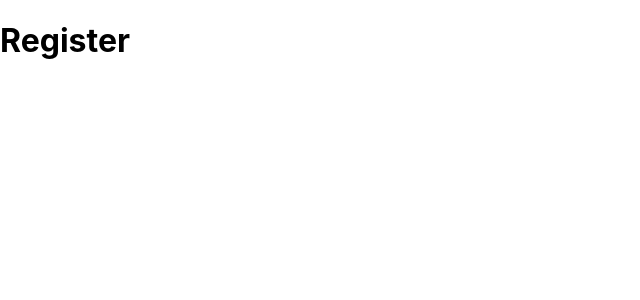
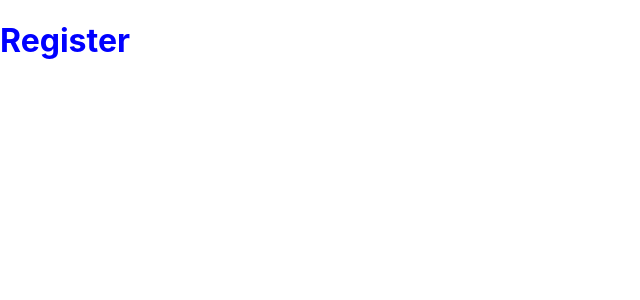
Before and after one commit to 1homsi/UniBans, a Next.js app: page /user/register in a window 1280 px wide. Shown: the top 300 px of the page, without its empty margins (0-640 px from the left). Built offline with nearby package versions, Linux system fonts and the light colour scheme.

Commit message:
Added some files

```diff
--- a/pages/user/register/index.jsx
+++ b/pages/user/register/index.jsx
@@ -1,7 +1,9 @@
+import styles from "../../../styles/Register.module.css";
+
 const index = () => {
   return (
     <div>
-      <h1>Register</h1>
+      <h1 className={styles.info}>Register</h1>
     </div>
   );
 };
--- /dev/null
+++ b/styles/Register.module.css
@@ -0,0 +1,3 @@
+.info {
+  color: blue;
+}
```
Also changed, not shown: styles/Home.module.css (added).
